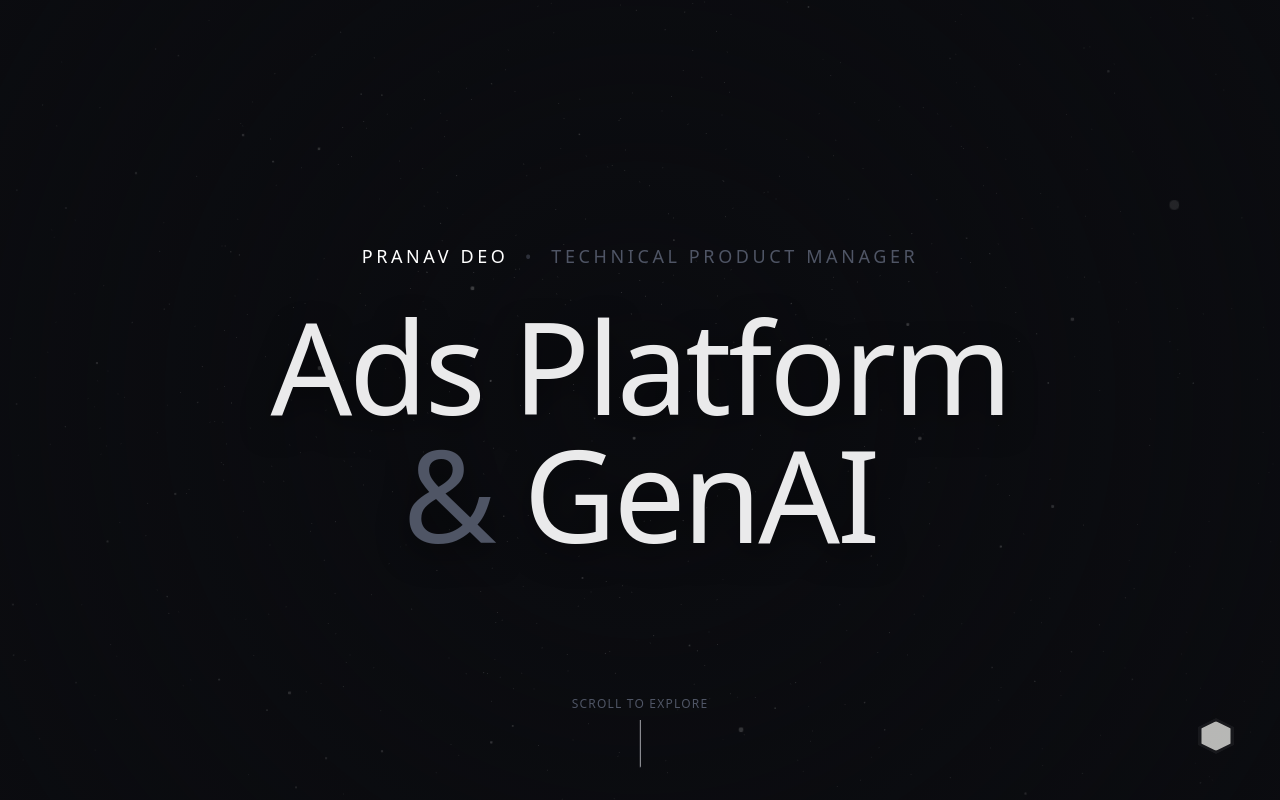
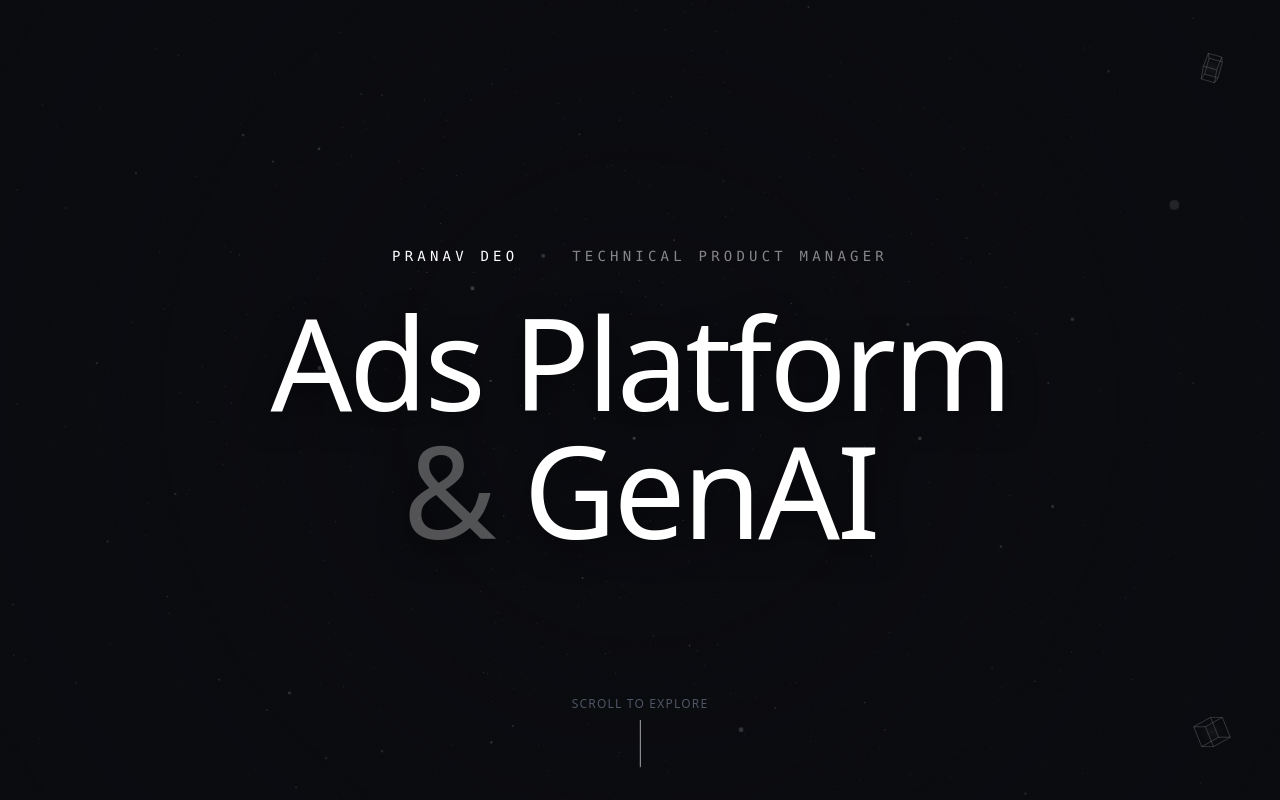
Before and after one commit to Pranavd0828/my-portfolio, a Next.js app: page / in a window 1280 px wide. Shown: the top 800 px of the page. Built offline with nearby package versions, Linux system fonts and the light colour scheme; a web font is replaced by a local one.

Commit message:
feat: implement high-fidelity UX safeguards and HUD legibility refinements

```diff
--- a/src/components/Hero.tsx
+++ b/src/components/Hero.tsx
@@ -29,20 +29,20 @@ export default function Hero() {
                     initial={{ opacity: 0, y: 20 }}
                     animate={isLoaded ? { opacity: 1, y: 0 } : { opacity: 0, y: 20 }}
                     transition={{ duration: 1, delay: 0.2, ease: [0.22, 1, 0.36, 1] }}
-                    className="font-sans text-base md:text-lg uppercase tracking-[0.2em] text-muted mb-8"
+                    className="font-mono text-[10px] md:text-sm uppercase tracking-[0.3em] text-white/50 mb-8"
                 >
-                    <span className="text-white font-medium">Pranav Deo</span> <span className="mx-2 opacity-50">&bull;</span> Technical Product Manager
+                    <span className="text-white">Pranav Deo</span> <span className="mx-2 opacity-30">&bull;</span> Technical Product Manager
                 </motion.p>
 
                 <motion.h1
                     initial={{ opacity: 0, y: 40 }}
                     animate={isLoaded ? { opacity: 1, y: 0 } : { opacity: 0, y: 40 }}
                     transition={{ duration: 1.2, delay: 0.4, ease: [0.22, 1, 0.36, 1] }}
-                    className="font-serif text-4xl leading-tight md:text-8xl lg:text-9xl tracking-tight text-accent md:leading-none max-w-5xl"
+                    className="font-serif text-4xl leading-tight md:text-8xl lg:text-9xl tracking-tight text-white md:leading-none max-w-5xl"
                     style={{ textShadow: '0 10px 30px rgba(0,0,0,0.5)' }}
                 >
                     Ads Platform <br className="hidden md:block" />
-                    <span className="text-muted">&amp;</span> GenAI
+                    <span className="text-white/30">&amp;</span> GenAI
                 </motion.h1>
             </motion.div>
 
--- a/src/components/Preloader.tsx
+++ b/src/components/Preloader.tsx
@@ -65,12 +65,12 @@ export default function Preloader() {
                     initial={{ y: 0 }}
                     exit={{ y: '-100dvh' }}
                     transition={{ duration: 1, ease: [0.76, 0, 0.24, 1] }}
-                    className="fixed inset-0 z-[9999] bg-[#000000] flex items-end justify-end p-6 md:p-8 text-foreground font-mono pointer-events-none"
+                    className="fixed inset-0 z-[9999] bg-[#0B0C10] flex items-end justify-end p-6 md:p-8 text-foreground font-mono pointer-events-none"
                 >
                     <motion.div
                         exit={{ opacity: 0, y: -10 }}
                         transition={{ duration: 0.5, ease: 'easeOut' }}
-                        className="text-xs md:text-sm tracking-widest text-[#EAEAEB]/50 uppercase"
+                        className="text-[10px] md:text-sm tracking-[0.4em] text-white/30 uppercase"
                     >
                         Loading [{counter.toString().padStart(3, '0')}/100]
                     </motion.div>
--- a/src/components/SignalPortal.tsx
+++ b/src/components/SignalPortal.tsx
@@ -1,81 +1,194 @@
 'use client';
 
-import { useState, useEffect } from 'react';
+import { useState, useEffect, useRef } from 'react';
 import { motion, AnimatePresence } from 'framer-motion';
-import { useRouter, usePathname } from 'next/navigation';
+import { usePathname } from 'next/navigation';
+
+// --- 3D Wireframe Component ---
+
+function WireframePortal({ nodes, edges, size = 16, rotationSpeed = 0.02 }: { nodes: number[][], edges: number[][], size?: number, rotationSpeed?: number }) {
+    const [rotation, setRotation] = useState(0);
+
+    useEffect(() => {
+        let frame: number;
+        const animate = () => {
+            setRotation(prev => prev + rotationSpeed);
+            frame = requestAnimationFrame(animate);
+        };
+        frame = requestAnimationFrame(animate);
+        return () => cancelAnimationFrame(frame);
+    }, [rotationSpeed]);
+
+    const cosT = Math.cos(rotation);
+    const sinT = Math.sin(rotation);
+    const cosT2 = Math.cos(rotation * 0.5);
+    const sinT2 = Math.sin(rotation * 0.5);
+
+    const projectedNodes = nodes.map(node => {
+        let x = node[0];
+        let y = node[1];
+        let z = node[2];
+
+        // Rotate X
+        let y1 = y * cosT - z * sinT;
+        let z1 = y * sinT + z * cosT;
+        y = y1;
+        z = z1;
+
+        // Rotate Y
+        let x1 = x * cosT2 - z * sinT2;
+        let z2 = x * sinT2 + z * cosT2;
+        x = x1;
+        z = z2;
+
+        return {
+            x: 20 + x * size,
+            y: 20 + y * size
+        };
+    });
+
+    return (
+        <svg width="40" height="40" viewBox="0 0 40 40" className="pointer-events-none">
+            <g stroke="#ffffff" strokeWidth="0.5" fill="none">
+                {edges.map((edge, i) => (
+                    <line
+                        key={i}
+                        x1={projectedNodes[edge[0]].x}
+                        y1={projectedNodes[edge[0]].y}
+                        x2={projectedNodes[edge[1]].x}
+                        y2={projectedNodes[edge[1]].y}
+                        className="opacity-70"
+                    />
+                ))}
+            </g>
+            <circle cx="20" cy="20" r="15" fill="url(#portal-glow)" opacity="0.1" />
+            <defs>
+                <radialGradient id="portal-glow" cx="50%" cy="50%" r="50%">
+                    <stop offset="0%" stopColor="white" />
+                    <stop offset="100%" stopColor="transparent" />
+                </radialGradient>
+            </defs>
+        </svg>
+    );
+}
+
+// --- Geometry Definitions ---
+
+const CUBE_NODES = [
+    [-1, -1, -1], [1, -1, -1], [1, 1, -1], [-1, 1, -1],
+    [-1, -1, 1], [1, -1, 1], [1, 1, 1], [-1, 1, 1]
+];
+const CUBE_EDGES = [
+    [0, 1], [1, 2], [2, 3], [3, 0],
+    [4, 5], [5, 6], [6, 7], [7, 4],
+    [0, 4], [1, 5], [2, 6], [3, 7]
+];
+
+const PENT_NODES = (() => {
+    const nodes = [];
+    for (let i = 0; i < 5; i++) {
+        const phi = (i * 72 * Math.PI) / 180;
+        nodes.push([Math.cos(phi), Math.sin(phi), -0.5]);
+        nodes.push([Math.cos(phi), Math.sin(phi), 0.5]);
+    }
+    return nodes;
+})();
+const PENT_EDGES = (() => {
+    const edges = [];
+    for (let i = 0; i < 10; i += 2) {
+        edges.push([i, (i + 2) % 10]);
+        edges.push([i + 1, (i + 3) % 10]);
+        edges.push([i, i + 1]);
+    }
+    return edges;
+})();
+
+// --- Main Component ---
 
 export default function SignalPortal() {
-    const [isHovered, setIsHovered] = useState(false);
+    const [hoveredPortal, setHoveredPortal] = useState<'escape' | 'duel' | null>(null);
     const [mounted, setMounted] = useState(false);
-    const router = useRouter();
     const pathname = usePathname();
 
-    // Prevent hydration mismatch
     useEffect(() => {
         setMounted(true);
     }, []);
 
-    // Do not show the portal if we are already in the escape route
-    if (!mounted || pathname === '/escape') return null;
+    if (!mounted) return null;
 
-    const handleNavigate = () => {
-        // Enforce a hard navigation to completely destroy the previous React tree
-        // and ensure the clean initialization of the Canvas Game physics/events.
-        window.location.href = '/escape';
-    };
+    const portals = [
+        {
+            id: 'escape',
+            label: '[ INITIATE_ESCAPE ]',
+            href: '/escape',
+            position: 'bottom-6 right-6 md:bottom-12 md:right-12',
+            nodes: CUBE_NODES,
+            edges: CUBE_EDGES,
+            visible: pathname !== '/escape'
+        },
+        {
+            id: 'duel',
+            label: '[ INITIATE_DUEL ]',
+            href: '/rpsls',
+            position: pathname === '/escape' ? 'top-6 right-36 md:top-8 md:right-48' : 'top-6 right-6 md:top-12 md:right-12',
+            nodes: PENT_NODES,
+            edges: PENT_EDGES,
+            visible: pathname !== '/rpsls'
+        }
+    ];
 
     return (
+        <>
+            {portals.map((portal) => portal.visible && (
                 <motion.div
+                    key={portal.id}
                     initial={{ opacity: 0 }}
                     animate={{ opacity: 1 }}
-            transition={{ duration: 2, delay: 1 }}
-            className="fixed bottom-6 right-6 md:bottom-12 md:right-12 z-[100] mix-blend-difference flex items-center justify-end"
-            onMouseEnter={() => setIsHovered(true)}
-            onMouseLeave={() => setIsHovered(false)}
+                    transition={{ duration: 2, delay: 0.5 }}
+                    className={`fixed ${portal.position} z-[100] flex items-center justify-end`}
+                    onMouseEnter={() => setHoveredPortal(portal.id as any)}
+                    onMouseLeave={() => setHoveredPortal(null)}
                 >
                     <button
-                onClick={handleNavigate}
+                        onClick={() => window.location.href = portal.href}
                         className="group relative flex items-center justify-center p-6 -m-6 cursor-pointer focus:outline-none"
-                aria-label="Initiate Escape Sequence"
+                        aria-label={portal.label.replace('[ ', '').replace(' ]', '').toLowerCase()}
                     >
                         <div className="flex items-center gap-3">
                             <AnimatePresence mode="wait">
-                        {isHovered && (
+                                {hoveredPortal === portal.id && (
                                     <motion.span
-                                initial={{ opacity: 0, x: 10 }}
-                                animate={{ opacity: 1, x: 0 }}
-                                exit={{ opacity: 0, x: 5 }}
-                                transition={{ duration: 0.2, ease: "easeOut" }}
-                                className="font-mono text-[10px] md:text-xs uppercase tracking-[0.3em] text-white/70 whitespace-nowrap"
+                                        initial={{ opacity: 0, x: 10, scale: 0.95 }}
+                                        animate={{ opacity: 1, x: 0, scale: 1 }}
+                                        exit={{ opacity: 0, x: 5, scale: 0.95 }}
+                                        transition={{ duration: 0.3, ease: [0.23, 1, 0.32, 1] }}
+                                        className="font-mono text-[10px] md:text-xs uppercase tracking-[0.3em] text-white/90 whitespace-nowrap px-4 py-2 bg-[#0B0C10]/60 backdrop-blur-md border border-white/10 rounded-sm shadow-[0_4px_20px_rgba(0,0,0,0.5)]"
                                     >
-                                [ INITIATE_ESCAPE ]
+                                        {portal.label}
                                     </motion.span>
                                 )}
                             </AnimatePresence>
 
-                    {/* The Ambient Blip */}
-                    <div className="relative flex items-center justify-center w-8 h-8">
+                            <div className="relative flex items-center justify-center w-10 h-10">
                                 <motion.div
                                     animate={{
-                                scale: isHovered ? [1, 1.2, 1] : [1, 1.1, 1],
-                                opacity: isHovered ? 1 : [0.5, 0.9, 0.5],
+                                        scale: hoveredPortal === portal.id ? 1.2 : 1,
+                                        opacity: hoveredPortal === portal.id ? 1 : 0.5
                                     }}
-                            transition={{
-                                duration: isHovered ? 1 : 4,
-                                repeat: Infinity,
-                                ease: "easeInOut",
-                            }}
-                            className="w-7 h-7 bg-white"
-                            style={{ clipPath: "polygon(50% 0%, 100% 25%, 100% 75%, 50% 100%, 0% 75%, 0% 25%)" }}
+                                    className="transition-opacity duration-500 mix-blend-difference"
+                                >
+                                    <WireframePortal
+                                        nodes={portal.nodes}
+                                        edges={portal.edges}
+                                        size={portal.id === 'escape' ? 11 : 14}
+                                        rotationSpeed={portal.id === 'escape' ? 0.01 : 0.008}
                                     />
-                        {/* Static microscopic container for precise layout */}
-                        <div
-                            className={`absolute inset-0 bg-white/20 w-9 h-9 -left-[2px] -top-[2px] transition-opacity duration-500 ${isHovered ? 'opacity-100' : 'opacity-30'}`}
-                            style={{ clipPath: "polygon(50% 0%, 100% 25%, 100% 75%, 50% 100%, 0% 75%, 0% 25%)" }}
-                        />
+                                </motion.div>
                             </div>
                         </div>
                     </button>
                 </motion.div>
+            ))}
+        </>
     );
 }
```
Also changed, not shown: src/components/AboutMe.tsx (+6 -5 lines), src/components/BlogPreview.tsx (+4 -4 lines), src/components/ConnectSection.tsx (+18 -14 lines), src/components/Education.tsx (+7 -7 lines), src/components/EscapeGame.tsx (+22 -8 lines), src/components/Journey.tsx (+7 -7 lines), src/components/Projects.tsx (+10 -10 lines), src/components/ReadingList.tsx (+12 -9 lines), src/components/RpslsGame.tsx (+4 -3 lines), 1 other file (tests, documents, lock files or other folders). Lines whose indentation alone changed are shown as unchanged.
